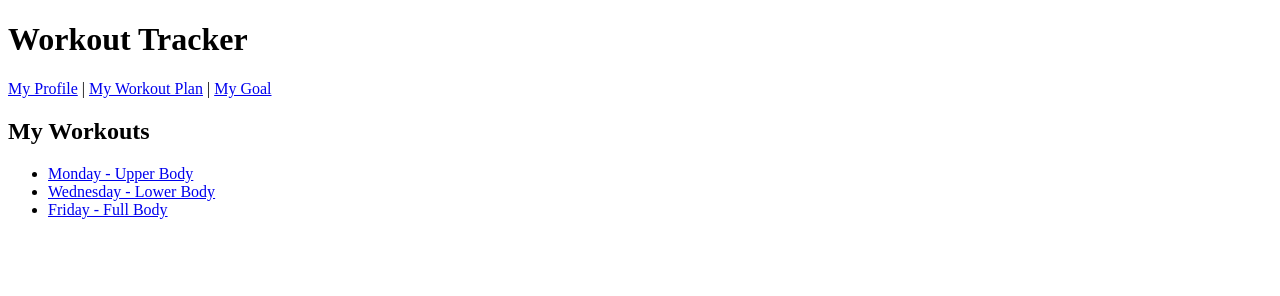
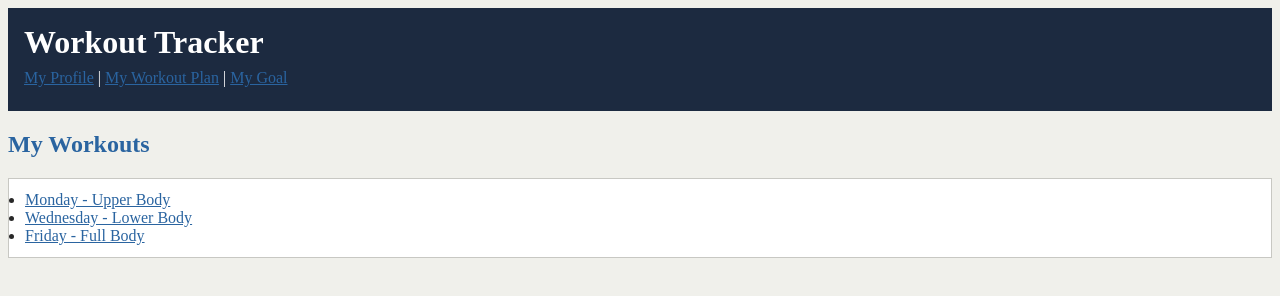
Before and after one commit to WilleamM/csc437_website, a website: page packages/proto/public/index.html in a window 1280 px wide. Drawn offline with Linux system fonts and the light colour scheme.

Commit message:
added page.css and tokens.css and link references to colors and styles

```diff
--- a/packages/proto/public/index.html
+++ b/packages/proto/public/index.html
@@ -3,14 +3,18 @@
 <head>
   <meta charset="UTF-8">
   <title>Workout Tracker</title>
+  <link rel="stylesheet" href="/styles/tokens.css" />
+  <link rel="stylesheet" href="/styles/page.css" />
 </head>
 <body>
+  <header>
     <h1>Workout Tracker</h1>
     <nav>
       <a href="user.html">My Profile</a> |
       <a href="plan.html">My Workout Plan</a> |
       <a href="goal.html">My Goal</a>
     </nav>
+  </header>
 
   <h2>My Workouts</h2>
   <ul>
--- /dev/null
+++ b/packages/proto/public/styles/page.css
@@ -0,0 +1,43 @@
+body {
+  background-color: var(--color-background-page);
+  color: var(--color-text);
+}
+
+header {
+  background-color: var(--color-background-header);
+  color: var(--color-text-header);
+  padding: 16px;
+}
+
+header h1 {
+  color: var(--color-text-header);
+  margin: 0;
+}
+
+nav {
+  padding: 8px 0;
+}
+
+h1, h2 {
+  color: var(--color-accent);
+}
+
+a {
+  color: var(--color-link);
+}
+
+dl, table, ul {
+  background-color: var(--color-background-box);
+  border: 1px solid var(--color-border);
+  padding: 12px 16px;
+}
+
+table {
+  border-collapse: collapse;
+}
+
+th, td {
+  border-bottom: 1px solid var(--color-border);
+  padding: 6px 12px;
+  text-align: left;
+}
--- /dev/null
+++ b/packages/proto/public/styles/tokens.css
@@ -0,0 +1,13 @@
+:root {
+  --color-background-page: rgb(240 240 235);
+  --color-background-header: rgb(28 42 64);
+  --color-background-box: rgb(255 255 255);
+
+  --color-text: rgb(40 40 40);
+  --color-text-header: rgb(255 255 255);
+
+  --color-accent: rgb(42 100 160);
+  --color-link: var(--color-accent);
+
+  --color-border: rgb(200 200 195);
+}
```
Also changed, not shown: packages/proto/public/exercise-bench.html (+2 -0 lines), packages/proto/public/exercise-ohp.html (+2 -0 lines), packages/proto/public/exercise-rdl.html (+2 -0 lines), packages/proto/public/exercise-row.html (+2 -0 lines), packages/proto/public/exercise-squat.html (+2 -0 lines), packages/proto/public/goal.html (+2 -0 lines), packages/proto/public/plan.html (+2 -0 lines), packages/proto/public/user.html (+2 -0 lines), packages/proto/public/workout-1.html (+2 -0 lines), packages/proto/public/workout-2.html (+2 -0 lines), packages/proto/public/workout-3.html (+2 -0 lines), 3 other files. Lines whose indentation alone changed are shown as unchanged.
